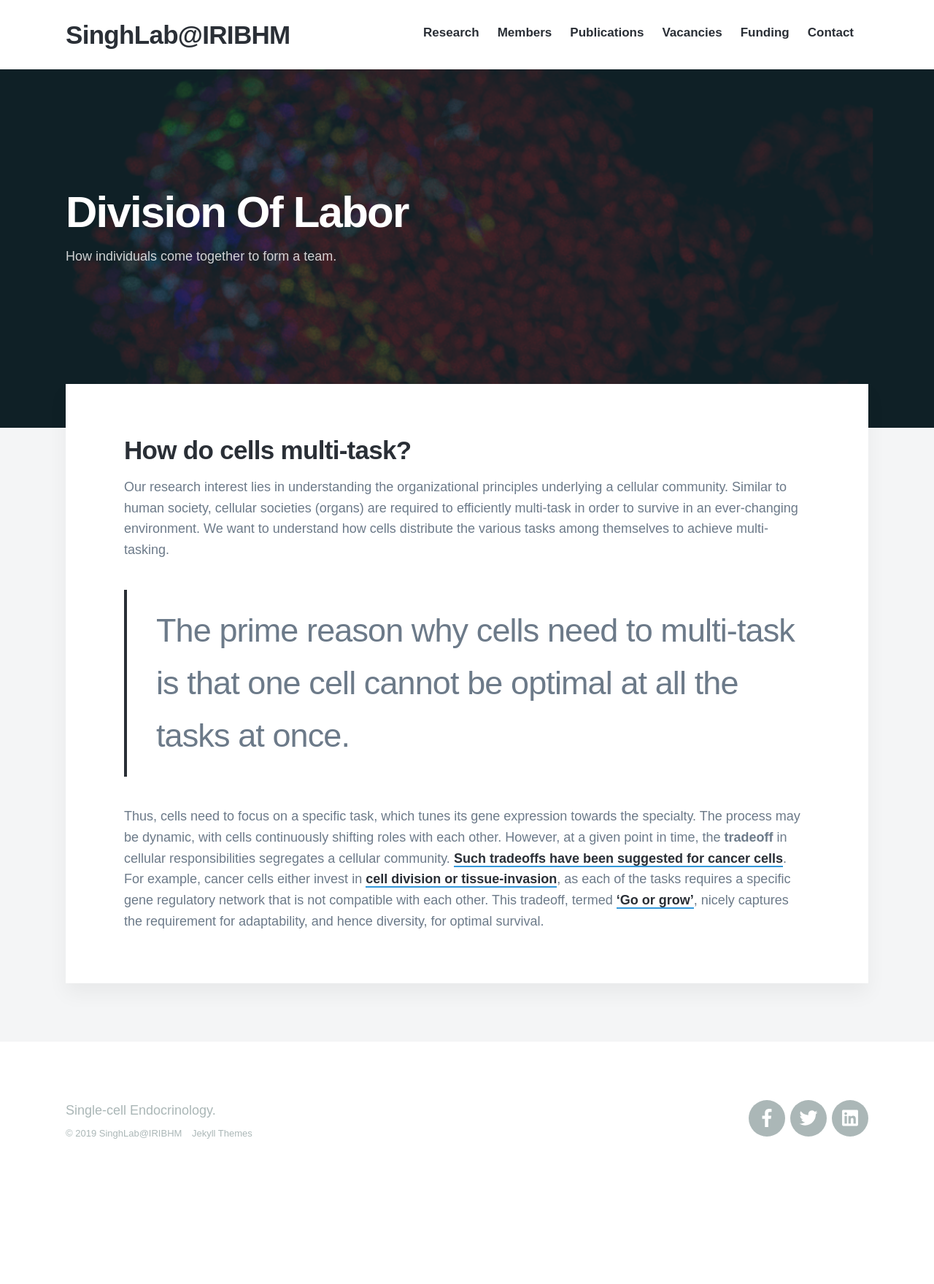
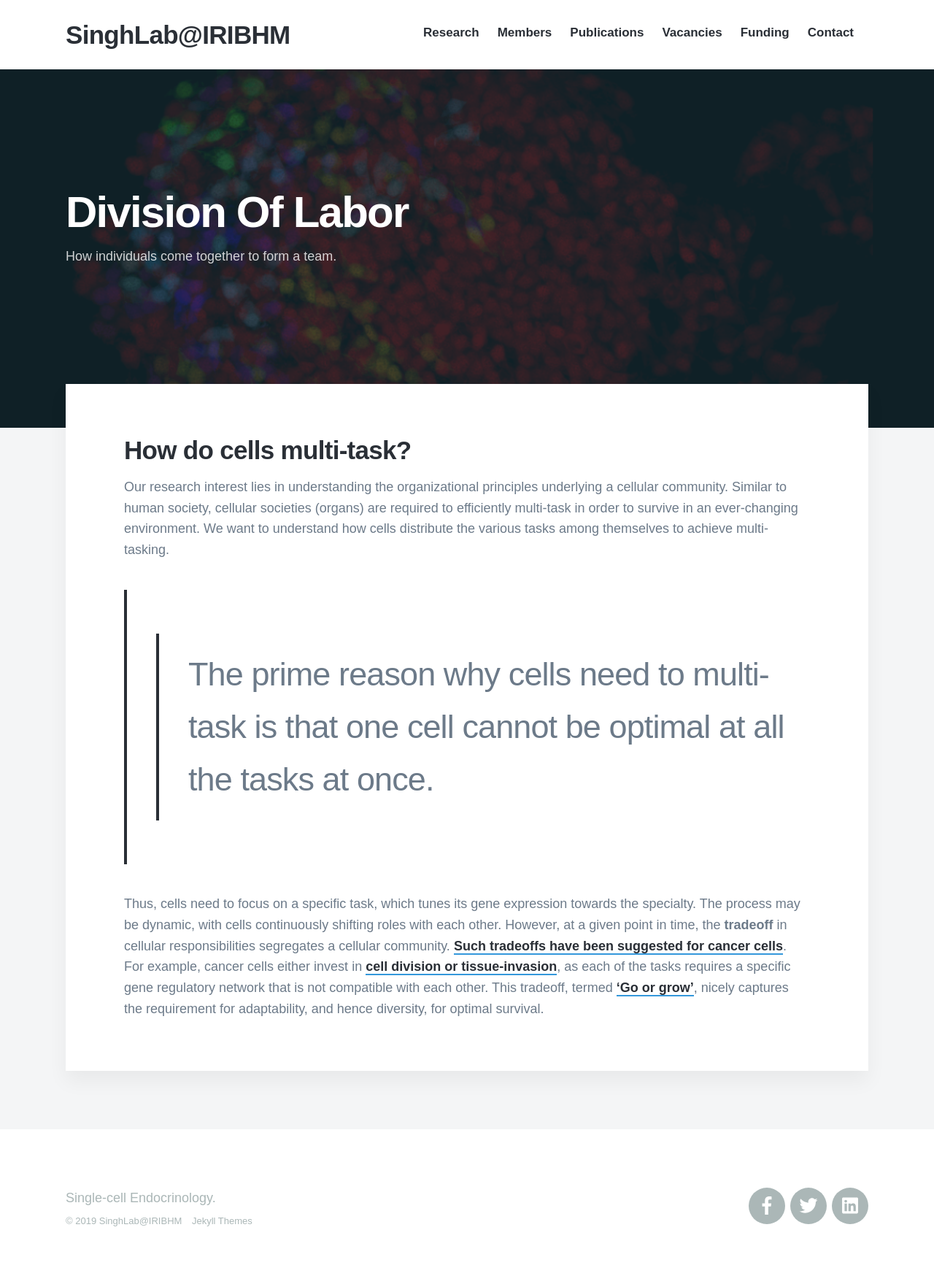
Before and after one commit to sumeetpalsingh/sumeetpalsingh.github.io, a Jekyll site: the page built from _projects/2018-06-30-division-of-labor.md, in a window 1280 px wide. Shown: the whole page at 73% size. Built offline with Jekyll 4.4.1, drawn with Linux system fonts in a browser that asks for light colours; nearby versions of some CDN libraries; some web fonts are replaced; before the commit the page ends 1639 px from its top, so only the background shows below that.

```diff
--- a/_projects/2018-06-30-division-of-labor.md
+++ b/_projects/2018-06-30-division-of-labor.md
@@ -10,6 +10,6 @@ featured_image: '/images/demo/BB6.jpg'
 
 Our research interest lies in understanding the organizational principles underlying a cellular community. Similar to human society, cellular societies (organs) are required to efficiently multi-task in order to survive in an ever-changing environment. We want to understand how cells distribute the various tasks among themselves to achieve multi-tasking.
 
->The prime reason why cells need to multi-task is that one cell cannot be optimal at all the tasks at once.
+>>The prime reason why cells need to multi-task is that one cell cannot be optimal at all the tasks at once.
 
 Thus, cells need to focus on a specific task, which tunes its gene expression towards the specialty. The process may be dynamic, with cells continuously shifting roles with each other. However, at a given point in time, the **tradeoff** in cellular responsibilities segregates a cellular community. [Such tradeoffs have been suggested for cancer cells](https://www.ncbi.nlm.nih.gov/pubmed/24213474). For example, cancer cells either invest in [cell division or tissue-invasion](https://www.ncbi.nlm.nih.gov/pubmed/19713745), as each of the tasks requires a specific gene regulatory network that is not compatible with each other. This tradeoff, termed [‘Go or grow’](https://www.ncbi.nlm.nih.gov/pubmed/20610469), nicely captures the requirement for adaptability, and hence diversity, for optimal survival.
```
